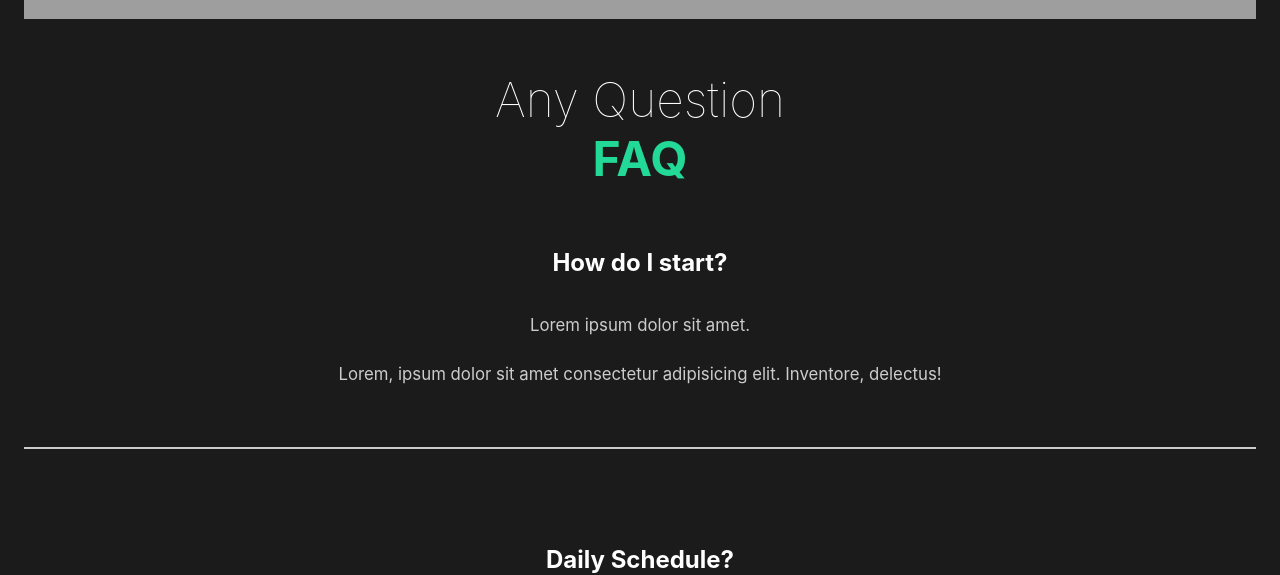
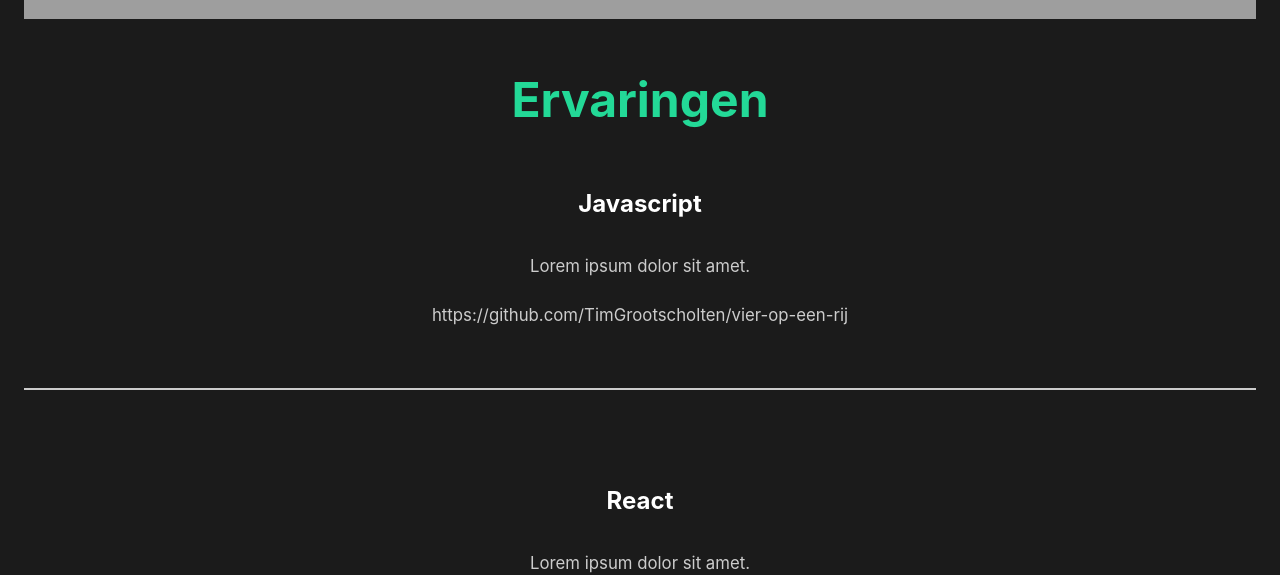
Before and after one commit to TimGrootscholten/Website, a React (Create React App) app: page / in a window 1280 px wide. Shown: the part 2164-2739 px from the top of the page. Built offline with nearby package versions, Linux system fonts and the light colour scheme; grey boxes are pictures that could not be loaded.

Commit message:
add text

```diff
--- a/src/components/FaqSection.js
+++ b/src/components/FaqSection.js
@@ -7,49 +7,47 @@ const FaqSection = () => {
   return (
     <Faq>
       <h2>
-        Any Question <span>FAQ</span>
+        <span>Ervaringen</span>
       </h2>
       <div className="question">
-        <h4>How do I start?</h4>
+        <h4>Javascript</h4>
+        <div className="answer">
+          <p>Lorem ipsum dolor sit amet.</p>
+          <p>https://github.com/TimGrootscholten/vier-op-een-rij</p>
+        </div>
+        <div className="faq-line"></div>
+      </div>
+      <div className="question">
+        <h4>React</h4>
         <div className="answer">
           <p>Lorem ipsum dolor sit amet.</p>
           <p>
-            Lorem, ipsum dolor sit amet consectetur adipisicing elit. Inventore,
-            delectus!
+            https://github.com/TimGrootscholten/Music-player <br />
+            https://github.com/TimGrootscholten/Website
           </p>
         </div>
         <div className="faq-line"></div>
       </div>
       <div className="question">
-        <h4>Daily Schedule?</h4>
+        <h4>Symfony 4</h4>
         <div className="answer">
           <p>Lorem ipsum dolor sit amet.</p>
           <p>
-            Lorem, ipsum dolor sit amet consectetur adipisicing elit. Inventore,
-            delectus!
+            https://github.com/TimGrootscholten/HealthOne2.0 <br />
+            https://github.com/TimGrootscholten/Website
           </p>
         </div>
         <div className="faq-line"></div>
       </div>
       <div className="question">
-        <h4>Diferrent Payment Methods?</h4>
+        <h4>Java</h4>
         <div className="answer">
-          <p>Lorem ipsum dolor sit amet.</p>
           <p>
-            Lorem, ipsum dolor sit amet consectetur adipisicing elit. Inventore,
-            delectus!
+            Java was de eerste taal die ik leerde. We hadden met behulp van de
+            greenfood engine een platform game gemaakt. Daarna ben ik javascript
+            gaan leren.
           </p>
-        </div>
-        <div className="faq-line"></div>
-      </div>
-      <div className="question">
-        <h4>What Products do you offer?</h4>
-        <div className="answer">
-          <p>Lorem ipsum dolor sit amet.</p>
-          <p>
-            Lorem, ipsum dolor sit amet consectetur adipisicing elit. Inventore,
-            delectus!
-          </p>
+          <p>https://github.com/ROCMondriaanTIN/project-greenfoot-game-team</p>
         </div>
         <div className="faq-line"></div>
       </div>
```
Also changed, not shown: src/components/AboutSection.js (+1 -1 lines), 1 other file (tests, documents, lock files or other folders).
